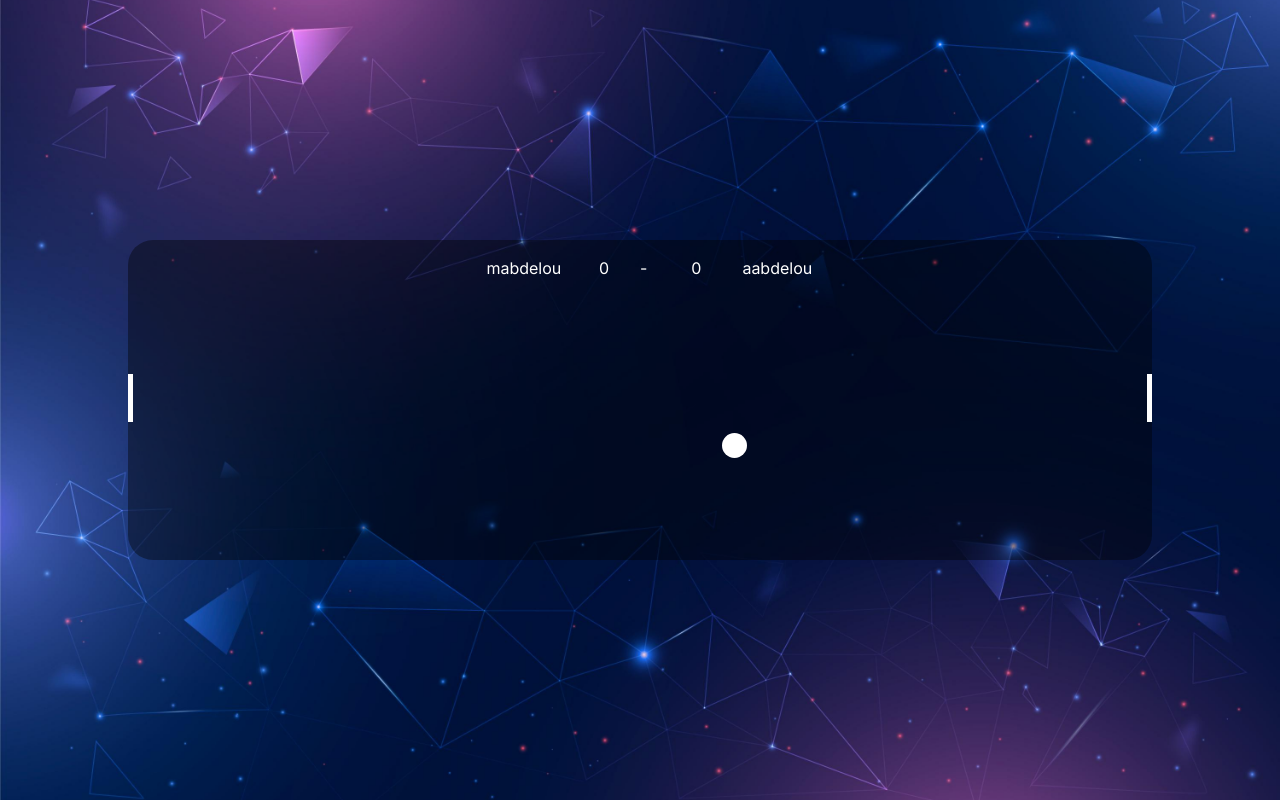
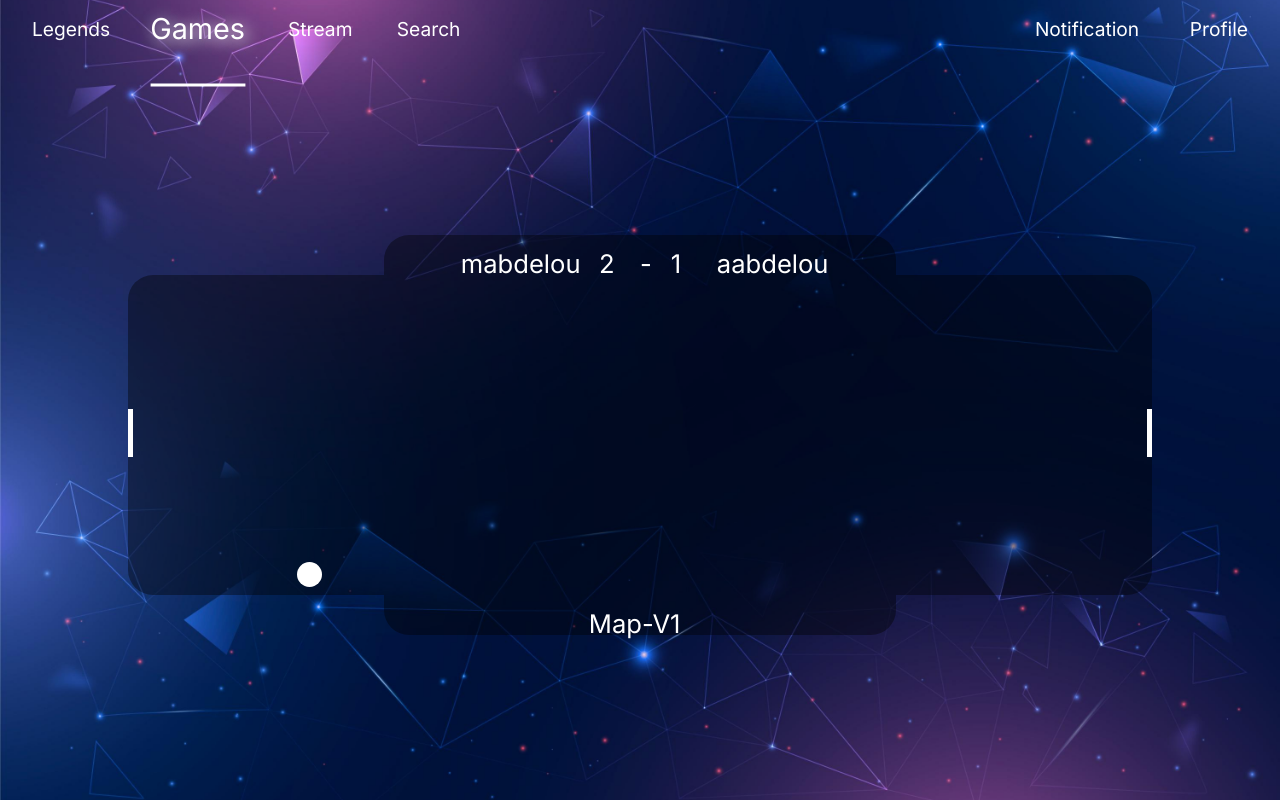
Before and after one commit to herrsaid/ft_transcendence, a Next.js app: page /Games/PingPong/Play in a window 1280 px wide. Built offline with nearby package versions, Linux system fonts and the light colour scheme.

Commit message:
fix problems, add functions, and polish

```diff
--- a/app/Games/PingPong/Play/page.tsx
+++ b/app/Games/PingPong/Play/page.tsx
@@ -2,14 +2,14 @@
 
 import React,{ useEffect, useState } from 'react';
 import './style/style.css'
-import { Navbar } from 'react-bootstrap';
+import NavBar from "@/app/Components/NavBar/NavBar";
 
 let alpha=1,speed=5,pause=0,voice=0;
 let XPingPongStart=0,XPingPongEnd=0,YPingPongStart=0,YPingPongEnd=0;
 let XBall=0, YBall=0,Xdirection=1,Ydirection=0;
 let Yping1Start=0,Yping1End=0,Yping2Start=0,Yping2End=0;
 let result1=0,result2=0;
-let key1,key2;
+let key1="",key2="";
 
 
 export default function PingPong()
@@ -19,7 +19,7 @@ export default function PingPong()
     const [ping1ypos, setPing1YPos] = useState(42);
     const [ping2ypos, setPing2YPos] = useState(42);
     const PingPongStyle = {
-        top: "30%",
+        top: "20%",
         left: "10%",
         width: "80%",
         height: "40%",
@@ -45,7 +45,7 @@ export default function PingPong()
     {
         const interval = setInterval(()=>
         {
-            let elem = document.getElementById("PingPong");
+            let elem = document.getElementById("PingPong_Game");
             let ball = document.getElementById("ball");
             if(elem != null)
             {
@@ -74,13 +74,25 @@ export default function PingPong()
             if (XBall + 26 < XPingPongEnd && Xdirection === 1)
                 setBallXPos(ballxpos + 0.5);
             else
+            {
+                if((YBall + 12.5 > Yping2End || YBall < Yping2Start - 12.5) && Xdirection === 1)
+                {
+                    setBallXPos(50);
+                    result1++;
+                }
                 Xdirection = 0;
-
+            }
             if (XBall > XPingPongStart && Xdirection === 0)
                 setBallXPos(ballxpos - 0.5);
             else
+            {
+                if((YBall + 12.5 > Yping1End || YBall < Yping1Start - 12.5) && Xdirection === 0)
+                {
+                    setBallXPos(50);
+                    result2++;
+                }
                 Xdirection = 1;
-
+            }
             if(YBall + 26 < YPingPongEnd && Ydirection === 1)
             {
                 if(XBall % alpha === 0)
@@ -155,16 +167,21 @@ export default function PingPong()
 
     return(
         <main className="absolute inset-x-0 inset-y-0">
-            <Navbar idd="2"/>
-            <div  style={PingPongStyle} id="PingPong">
-                <div id="ping1" style={ping1style}></div>
-                <div id="ping2"  style={ping2style}></div>
+            <NavBar idd="1"/>
+            <div id="informaion">
                 <div id="user1">mabdelou</div>
                 <div id="user2">aabdelou</div>
                 <div id="result1">{result1}</div>
                 <div id="center">-</div>
                 <div id="result2">{result2}</div>
+            </div>
+            <div  style={PingPongStyle} id="PingPong_Game">
+                <div id="ping1" style={ping1style}></div>
+                <div id="ping2"  style={ping2style}></div>
                 <div id="ball" style={ballStyle}></div>
+            </div>
+            <div id="map_name">
+                <div>Map-V1</div>
             </div>
         </main>
         );
--- a/app/Games/PingPong/Play/style/style.css
+++ b/app/Games/PingPong/Play/style/style.css
@@ -1,4 +1,17 @@
-#PingPong
+#informaion
+{
+    background-color: rgba(0, 0, 0, 0.4);
+    position: relative;
+    border-top-left-radius:  25px;
+    border-top-right-radius:  25px;
+    height: 5%;
+    width: 40%;
+    left:30%;
+    top:20%;
+}
+
+
+#PingPong_Game
 {
     background-color: rgba(0, 0, 0, 0.4);
     position: relative;
@@ -26,34 +39,59 @@
 {
     color: white;
     position: absolute;
-    left: 35%;
-    top: 5%;
+    left: 15%;
+    top: 25%;
+    font-size: 2vw;
 }
 #user2
 {
     color: white;
     position: absolute;
-    left: 60%;
-    top: 5%;
+    left: 65%;
+    top: 25%;
+    font-size: 2vw;
 }
 #result1
 {
     color: white;
     position: absolute;
-    left: 55%;
-    top: 5%;
+    left: 42%;
+    top: 25%;
+    font-size: 2vw;
 }
 #result2
 {
     color: white;
     position: absolute;
-    left: 46%;
-    top: 5%;
+    left: 56%;
+    top: 25%;
+    font-size: 2vw;
 }
 #center
 {
     color: white;
     position: absolute;
     left: 50%;
-    top: 5%;
+    top: 25%;
+    font-size: 2vw;
 }
+
+#map_name
+{
+    background-color: rgba(0, 0, 0, 0.4);
+    position: relative;
+    border-bottom-left-radius: 25px;
+    border-bottom-right-radius:  25px;
+    height: 5%;
+    width: 40%;
+    left:30%;
+    top:20%;
+}
+#map_name div
+{
+    color: white;
+    position: absolute;
+    left: 40%;
+    top: 25%;
+    font-size: 2vw;
+}
--- a/app/Games/Style/style.css
+++ b/app/Games/Style/style.css
@@ -206,77 +206,3 @@ main
     top: 18%;
 
 }
-/*---------------------------------- this page for /app/Games/PingPong/page.tsx --------------------------------------------*/
-.PingPong
-{
-    background-color: black;
-    filter: opacity(40%);
-    position: relative;
-    top: 30%;
-    left: 10%;
-    width: 80%;
-    height: 40%;
-    border: 5px;
-    border-radius: 25px;
-
-}
-#ping1
-{
-    position: absolute;
-    background-color: white;
-    width:0.5%;
-    height: 15%;
-    top:45%;
-
-}
-#ping2
-{
-    position: absolute;
-    background-color: white;
-    width:0.5%;
-    height: 15%;
-    left: 99.5%;
-    top:45%;
-
-}
-#ball
-{
-    background-color: white;
-    border-radius: 100%;
-    position: absolute;
-    width: 25px;
-    height: 25px;
-    left: 50%;
-    top: 50%;
-
-}
-#user1
-{
-    position: absolute;
-    left: 35%;
-    top: 5%;
-}
-#user2
-{
-    position: absolute;
-    left: 60%;
-    top: 5%;
-}
-#result1
-{
-    position: absolute;
-    left: 55%;
-    top: 5%;
-}
-#result2
-{
-    position: absolute;
-    left: 46%;
-    top: 5%;
-}
-#center
-{
-    position: absolute;
-    left: 50%;
-    top: 5%;
-}
```
Also changed, not shown: app/Games/PingPong/style/style.css (+24 -23 lines).
